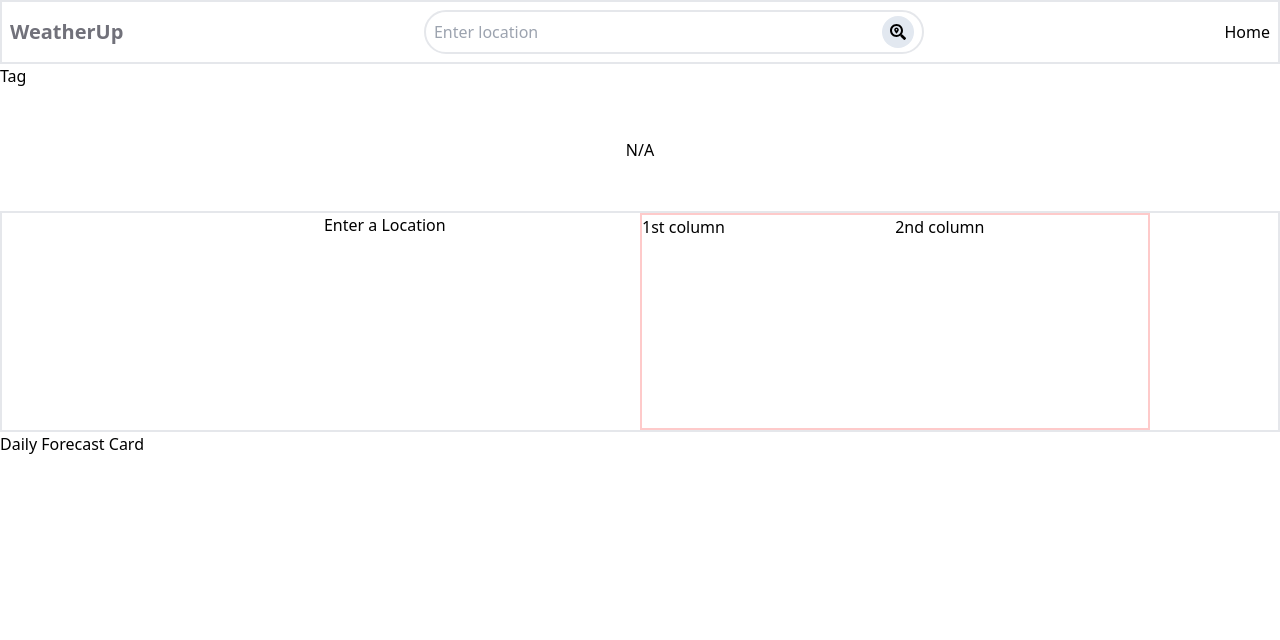
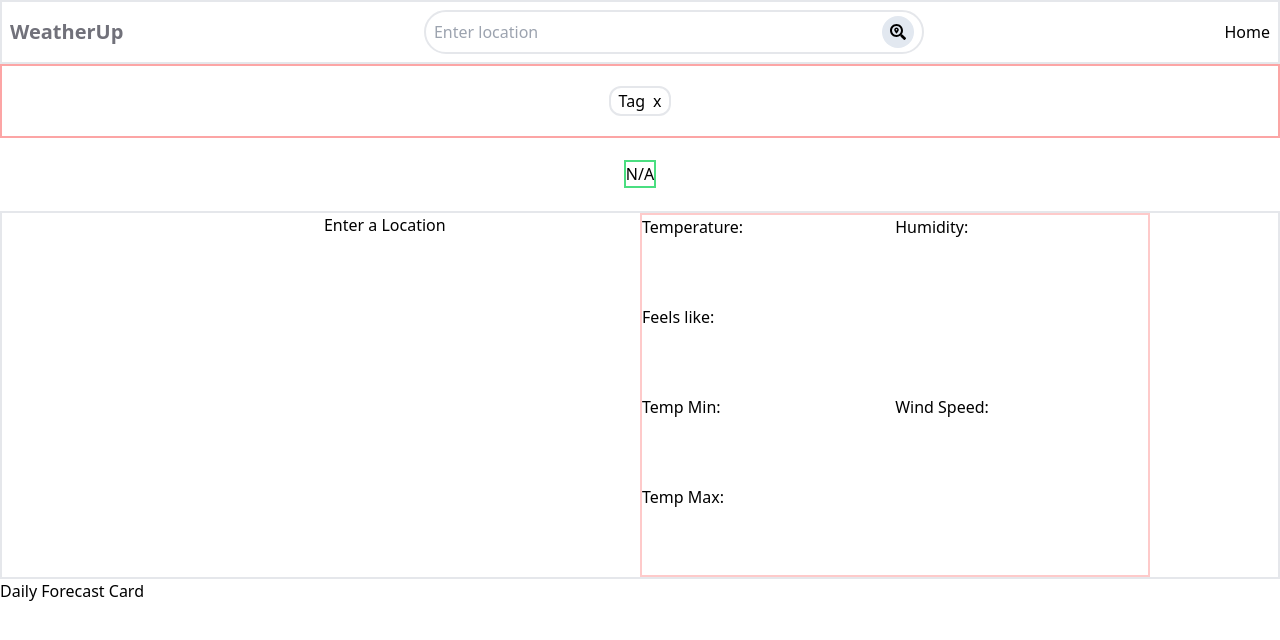
Before and after one commit to swittuth/open-weather, a Next.js app: page / in a window 1280 px wide. Shown: the top 640 px of the page. Built offline with nearby package versions, Linux system fonts and the light colour scheme.

Commit message:
updated layout for the weather card

```diff
--- a/components/WeatherComps/LocationTags.tsx
+++ b/components/WeatherComps/LocationTags.tsx
@@ -2,7 +2,9 @@ import Tag from './Tag';
 
 const LocationTags = () => {
   return (
-    <div>
+    <div className='flex justify-center items-center border-2 border-red-300'>
+      {/* display all the locations chosen for weather so far */}
+      {/* should performing mapping */}
       <Tag />
     </div>
   );
--- a/components/WeatherComps/LocationTitle.tsx
+++ b/components/WeatherComps/LocationTitle.tsx
@@ -7,9 +7,9 @@ const LocationTitle = () => {
   } = useContext(AppContext);
 
   return name ? (
-    <p className='text-center'>{name.toUpperCase()}</p>
+    <p className='text-center m-auto'>{name.toUpperCase()}</p>
   ) : (
-    <p className='text-center'>N/A</p>
+    <p className='border-2 border-green-400 m-auto'>N/A</p>
   );
 };
 
--- a/components/WeatherComps/Tag.tsx
+++ b/components/WeatherComps/Tag.tsx
@@ -1,7 +1,8 @@
-const Tag = () => {
+const Tag = ({ name }) => {
   return (
-    <div>
+    <div className='border-2 p-2 h-[30px] flex gap-2 justify-center items-center rounded-xl'>
       <p>Tag</p>
+      <p>x</p>
     </div>
   );
 };
--- a/components/WeatherComps/WeatherContainer.module.css
+++ b/components/WeatherComps/WeatherContainer.module.css
@@ -5,7 +5,7 @@
     'location-name'
     'weather-condition-iamge'
     'weather-info';
-  grid-template-rows: 1fr 1fr 3fr 5fr;
+  grid-template-rows: 1fr 1fr 5fr 3fr;
   grid-template-columns: 1fr;
   width: 100%;
   height: 100%;
--- a/components/WeatherComps/WeatherInfoCard.tsx
+++ b/components/WeatherComps/WeatherInfoCard.tsx
@@ -8,8 +8,16 @@ const WeatherInfoCard = () => {
 
   return (
     <div className='border-2 border-red-200 w-full grid grid-cols-2'>
-      <p>1st column</p>
-      <p>2nd column</p>
+      <ul className='flex flex-col'>
+        <li className='flex-grow'>Temperature: {temp}</li>
+        <li className='flex-grow'>Feels like: {feels_like}</li>
+        <li className='flex-grow'>Temp Min: {temp_min}</li>
+        <li className='flex-grow'>Temp Max: {temp_max}</li>
+      </ul>
+      <ul className='flex flex-col'>
+        <li className='flex-grow'>Humidity: {humidity}</li>
+        <li className='flex-grow'>Wind Speed: {speed}</li>
+      </ul>
     </div>
   );
 };
```
